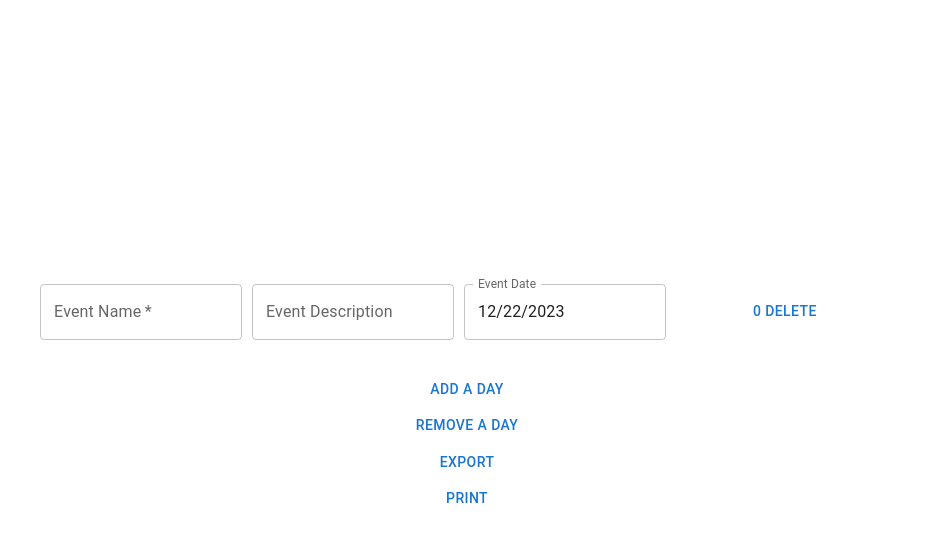
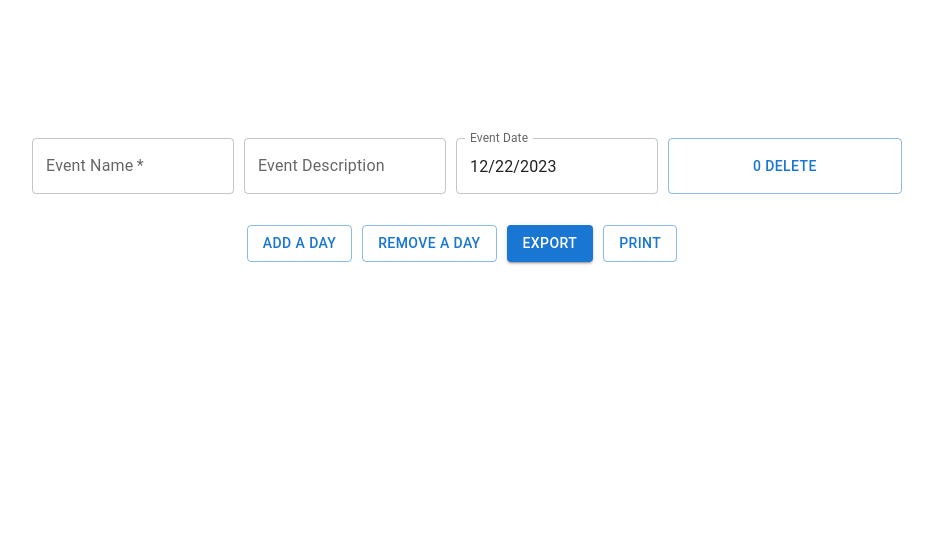
Before and after one commit to balajiv27/holiday-calendar-generator, a React (Create React App) app: page / in a window 1280 px wide. Shown: the top 542 px of the page, without its empty margins (173-1106 px from the left). Built offline with nearby package versions, Linux system fonts and the light colour scheme.

Commit message:
intermediate checkin

```diff
--- a/src/App.css
+++ b/src/App.css
@@ -15,7 +15,7 @@
 
 .App-header {
   background-color: white;
-  min-height: 100vh;
+  min-height: 50vh;
   display: flex;
   flex-direction: column;
   align-items: center;
@@ -36,3 +36,8 @@
     transform: rotate(360deg);
   }
 }
+
+.box{
+  display: flex;
+  gap: 10px;
+}
--- a/src/component/Event.jsx
+++ b/src/component/Event.jsx
@@ -102,7 +102,9 @@ const Event = ({
             onFocus={() => handleFocus("date")}
             autoFocus={focusedInput === id && focusedItem === "date"}
           />
-          <Button onClick={() => deleteAt(id)}>{id} Delete</Button>
+          <Button variant="outlined" onClick={() => deleteAt(id)}>
+            {id} Delete
+          </Button>
         </LocalizationProvider>
       </ResponsiveContainer>
     </>
--- a/src/component/ICSGenerator.jsx
+++ b/src/component/ICSGenerator.jsx
@@ -119,13 +119,27 @@ const ICSGenerator = () => {
         ))}
       </ResponsiveContainer>
       <br />
-      <Button onClick={handleAddComponent}>Add a day</Button>
+      <div className="box">
+        <Button margin="10px" variant="outlined" onClick={handleAddComponent}>
+          Add a day
+        </Button>
 
-      <Button onClick={handleRemoveClick}>Remove a day</Button>
-      <Button onClick={handleSave}>Export </Button>
-      <Button onClick={() => console.log(events)}>print</Button>
-      <div>
-        <Toaster />
+        <Button
+          margin-right="10px"
+          variant="outlined"
+          onClick={handleRemoveClick}
+        >
+          Remove a day
+        </Button>
+        <Button variant="contained" onClick={handleSave}>
+          Export
+        </Button>
+        <Button variant="outlined" onClick={() => console.log(events)}>
+          print
+        </Button>
+        <div>
+          <Toaster />
+        </div>
       </div>
     </>
   );
```
